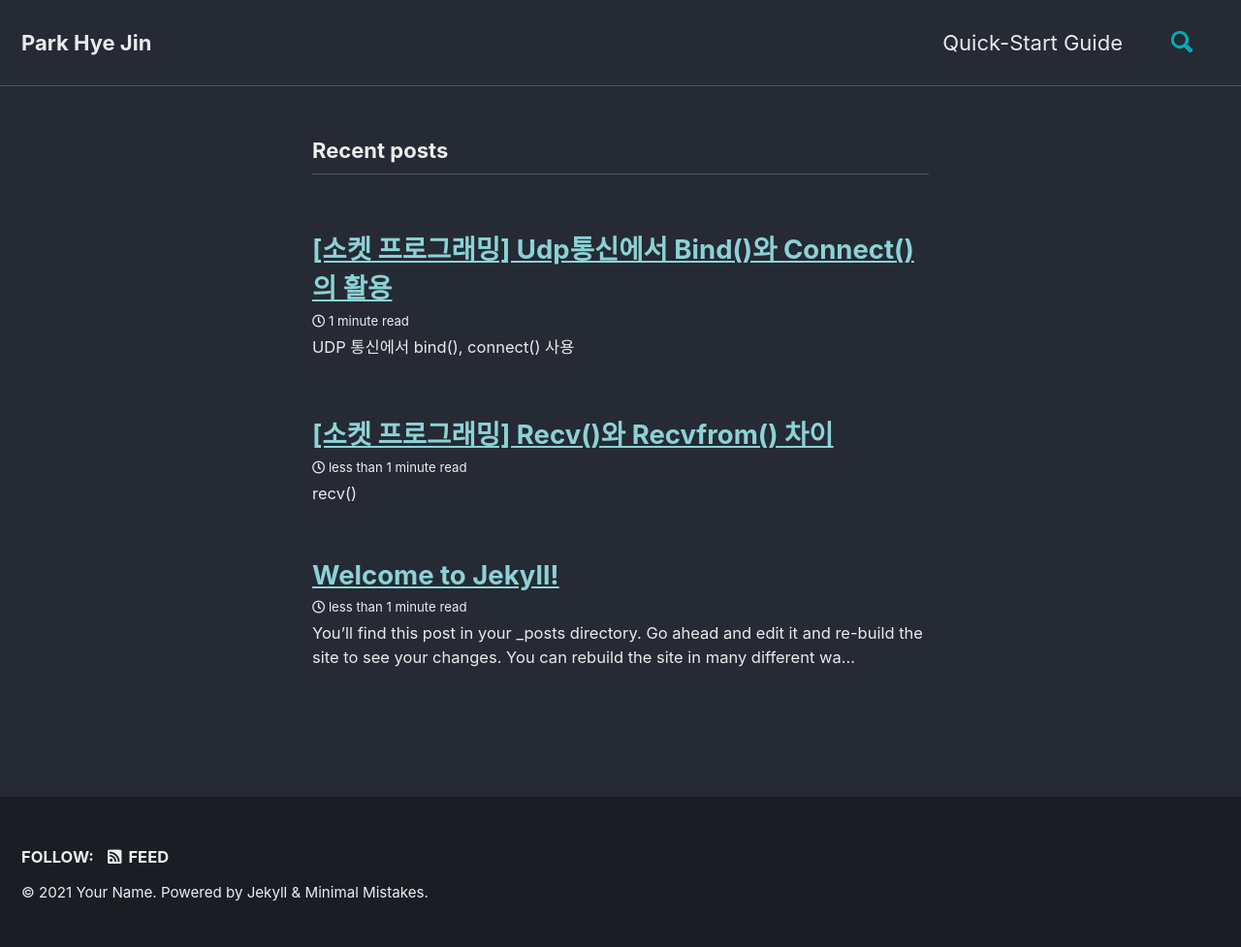
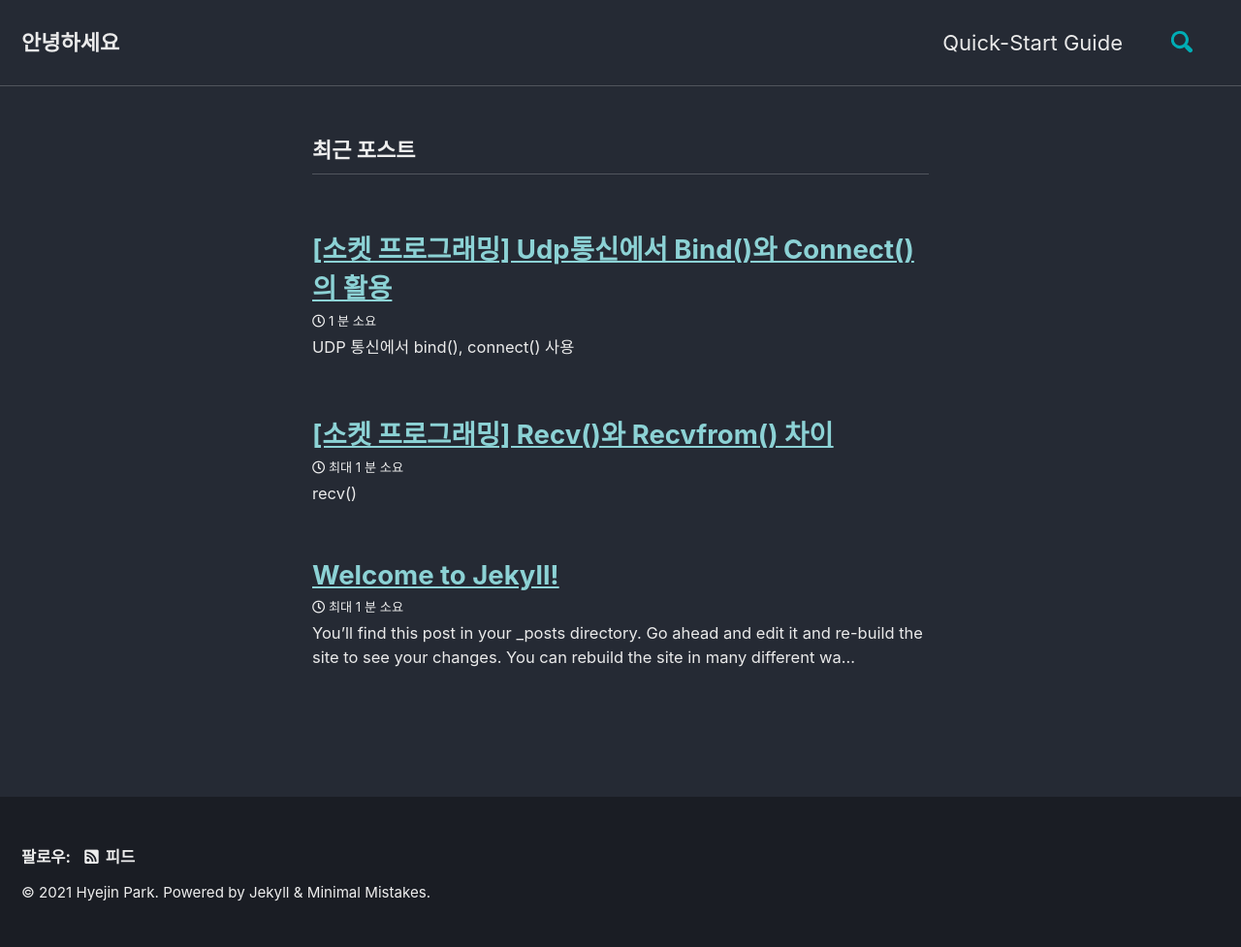
Before and after one commit to hyejin2475/hyejin2475.github.io, a Jekyll site: the page built from index.markdown, in a window 1280 px wide. Shown: the whole page at 97% size. Built offline with Jekyll 4.4.1, drawn with Linux system fonts in a browser that asks for light colours; cached includes are drawn as plain includes; the list of posts is cut into pages by our own code.

Commit message:
no comment

```diff
--- a/_config.yml
+++ b/_config.yml
@@ -15,11 +15,11 @@
 minimal_mistakes_skin    : "dark" # "air", "aqua", "contrast", "dark", "dirt", "neon", "mint", "plum", "sunrise"
 
 # Site Settings
-locale                   : "en-US"
-title                    : "Park Hye Jin"
+locale                   : "ko-KR"
+title                    : "안녕하세요"
 title_separator          : "-"
 subtitle                 : # site tagline that appears below site title in masthead
-name                     : "Your Name"
+name                     : "Hyejin Park"
 description              : "An amazing website."
 url                      : # the base hostname & protocol for your site e.g. "https://mmistakes.github.io"
 baseurl                  : # the subpath of your site, e.g. "/blog"
```
